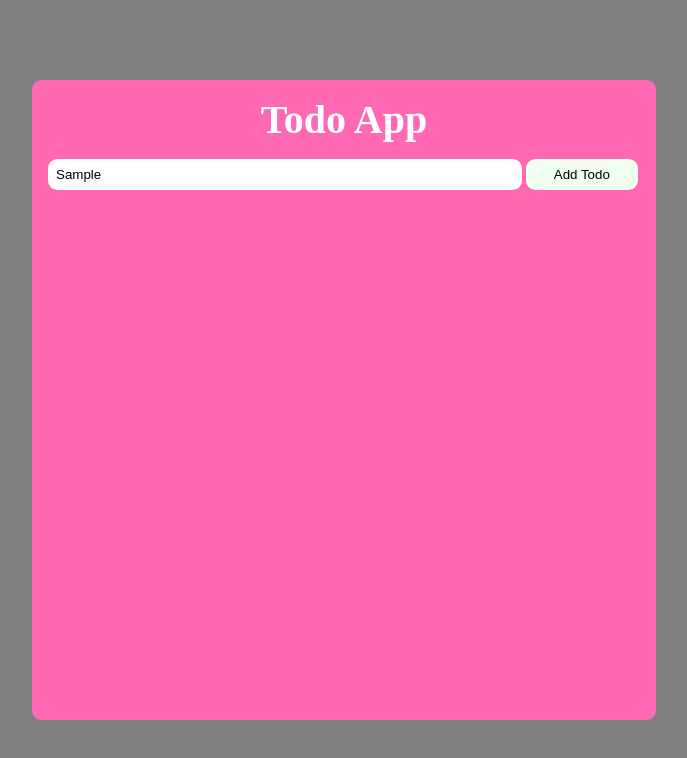
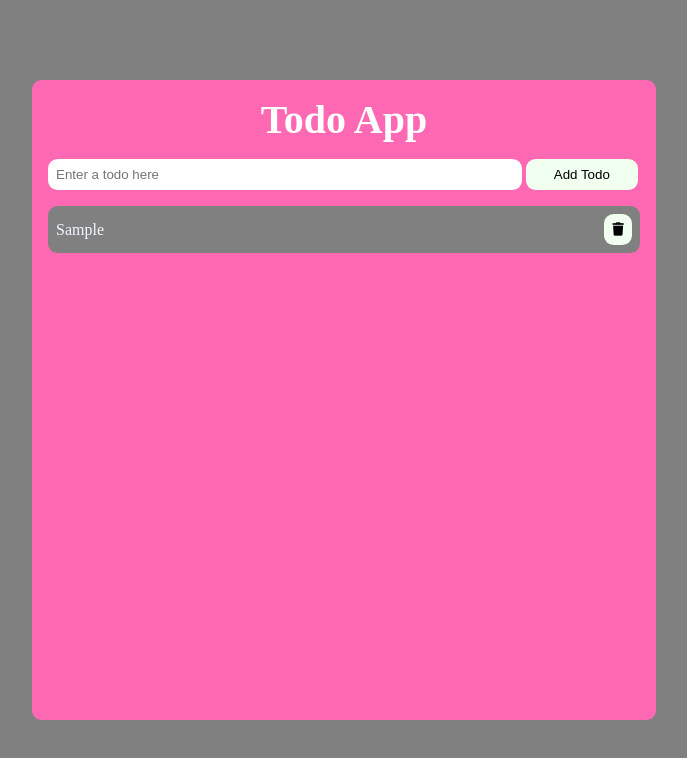
Before and after one commit to IshratMishu/Todo-App-js, a plain HTML site: page index.html in a window 1280 px wide. Both pictures are taken after typing "Sample" into the empty fields and a click on the button "Add Todo". Shown: the whole page, without its empty margins (296-983 px from the left). Drawn offline with Linux system fonts and the light colour scheme.

Commit message:
normal code

```diff
--- a/index.html
+++ b/index.html
@@ -6,6 +6,7 @@
     <meta name="viewport" content="width=device-width, initial-scale=1.0">
     <title>Todo App</title>
     <link rel="stylesheet" href="/styles.css">
+    <script src="https://kit.fontawesome.com/a5dc7f788f.js" crossorigin="anonymous"></script>
 </head>
 
 <body>
@@ -17,6 +18,8 @@
                     <input type="text" placeholder="Enter a todo here" id="input-todo" required>
                     <button type="submit" class="btn" id="addTodoButton">Add Todo</button>
                 </form>
+                <p id="message"></p>
+                <ul id="lists"></ul>
             </div>
         </div>
     </div>
--- a/index.js
+++ b/index.js
@@ -3,13 +3,76 @@ const container = document.querySelector(".container")
 const todoForm = document.querySelector(".todo-form")
 const inputTodo = document.querySelector("#input-todo")
 const addButtonTodo = document.querySelector("#addTodoButton")
+const todoLists = document.getElementById("lists")
+const messageElement = document.getElementById("message")
 
 
+//show Message
+const showMessage = (text, status) => {
+    messageElement.innerText = text
+    messageElement.classList.add(`bg-${status}`)
+    setTimeout(() => {
+        messageElement.innerText = ''
+        messageElement.classList.remove(`bg-${status}`)
+    }, 1000);
+}
+
+//create todo
+const createTodo = (todoId, todoValue) => {
+    const todoElement = document.createElement("li");
+    todoElement.id = todoId;
+    todoElement.classList.add("li-style");
+    todoElement.innerHTML = `
+    <span> ${todoValue} </span>
+    <span> <button class="btn" id="deleteButton"> <i class="fa-solid fa-trash"></i> </button> </span>
+    `
+    todoLists.appendChild(todoElement);
+
+    const deleteButton = todoElement.querySelector('#deleteButton');
+    deleteButton.addEventListener('click', deleteTodo);
+}
+
+
+//delete todo
+const deleteTodo = (e) => {
+    const selectedTodo = e.target.parentElement.parentElement.parentElement;
+
+    todoLists.removeChild(selectedTodo);
+    showMessage('Todo is deleted', 'danger');
+
+
+    let todos = getTodosLocalStorage();
+    todos = todos.filter((todo) => todo.todoId !== selectedTodo.id);
+
+    localStorage.setItem('myTodos', JSON.stringify(todos));
+}
+
+// getTodosFromLocalStorage
+const getTodosLocalStorage = () => {
+    return localStorage.getItem("mytodos")
+      ? JSON.parse(localStorage.getItem("mytodos"))
+      : [];
+  };
+
 //addTodo
-const addTodo = (e) =>{
+const addTodo = (e) => {
     e.preventDefault();
-    console.log('ff');
+    const todoValue = inputTodo.value;
+
+
+    //unique id
+    const todoId = Date.now().toString();
+    createTodo(todoId, todoValue);
+    showMessage('Todo is added', 'success');
+
+    //local storage
+    const todos = getTodosLocalStorage();
+    todos.push({ todoId, todoValue });
+    localStorage.setItem('myTodos', JSON.stringify(todos));
+    inputTodo.value = '';
 }
+
+
 
 //adding listeners
 todoForm.addEventListener("submit", addTodo)
--- a/styles.css
+++ b/styles.css
@@ -56,3 +56,35 @@ input{
 #addTodoButton{
     width: 19%;
 }
+
+.li-style{
+    display: flex;
+    justify-content: space-between;
+    align-items: center;
+    background-color: grey;
+    color: aliceblue;
+    padding: 0.5rem;
+    border-radius: 0.6rem;
+    margin: 1rem 0;
+    transition: all 0.3s;
+}
+
+.li-style:hover{
+    background-color: bisque;
+    color: black;
+}
+
+.bg-success{
+    margin: 0.5rem 0;
+    padding: 0.5rem;
+    background-color: cadetblue;
+    border-left: 6px solid grey;
+}
+
+.bg-danger{
+    margin: 0.5rem 0;
+    padding: 0.5rem;
+    background-color: brown;
+    color: white;
+    border-left: 6px solid grey;
+}
```
